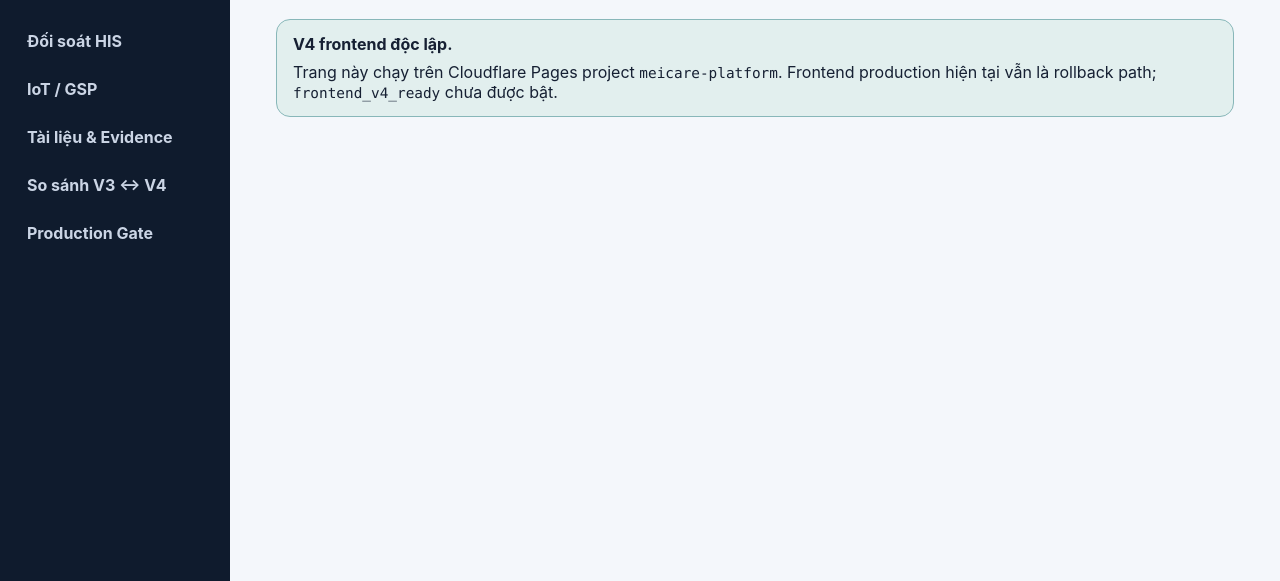
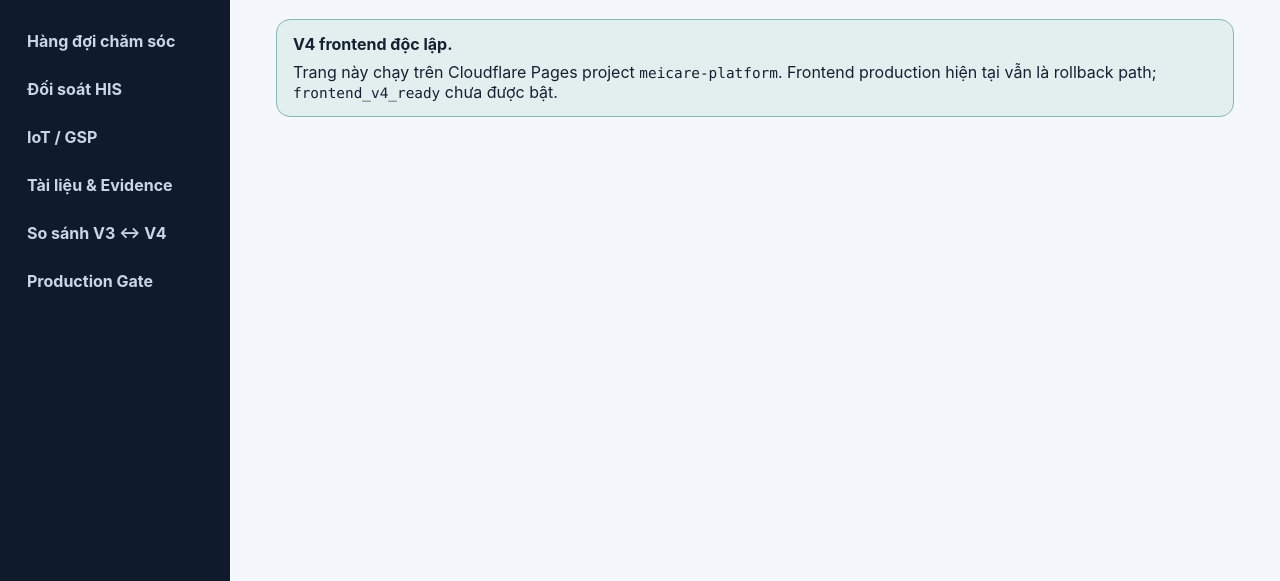
Before and after one commit to meicarevn/app, a website with bundled scripts: page web-platform/index.html in a window 1280 px wide. Shown: the part 219-800 px from the top of the page. Built offline with nearby package versions, Linux system fonts and the light colour scheme; files whose address does not match are found by name.

Commit message:
fix(v4-014a): expose care queue in commercial platform shell

```diff
--- a/web-platform/index.html
+++ b/web-platform/index.html
@@ -36,6 +36,7 @@
       <button class="nav-item active" data-view="overview" type="button">Tổng quan</button>
       <button class="nav-item" data-view="inventory" type="button">Kho thông minh</button>
       <button class="nav-item" data-view="actions" type="button">Action Center</button>
+      <button class="nav-item" data-view="care" type="button">Hàng đợi chăm sóc</button>
       <button class="nav-item" data-view="reconciliations" type="button">Đối soát HIS</button>
       <button class="nav-item" data-view="iot" type="button">IoT / GSP</button>
       <button class="nav-item" data-view="documents" type="button">Tài liệu & Evidence</button>
```
